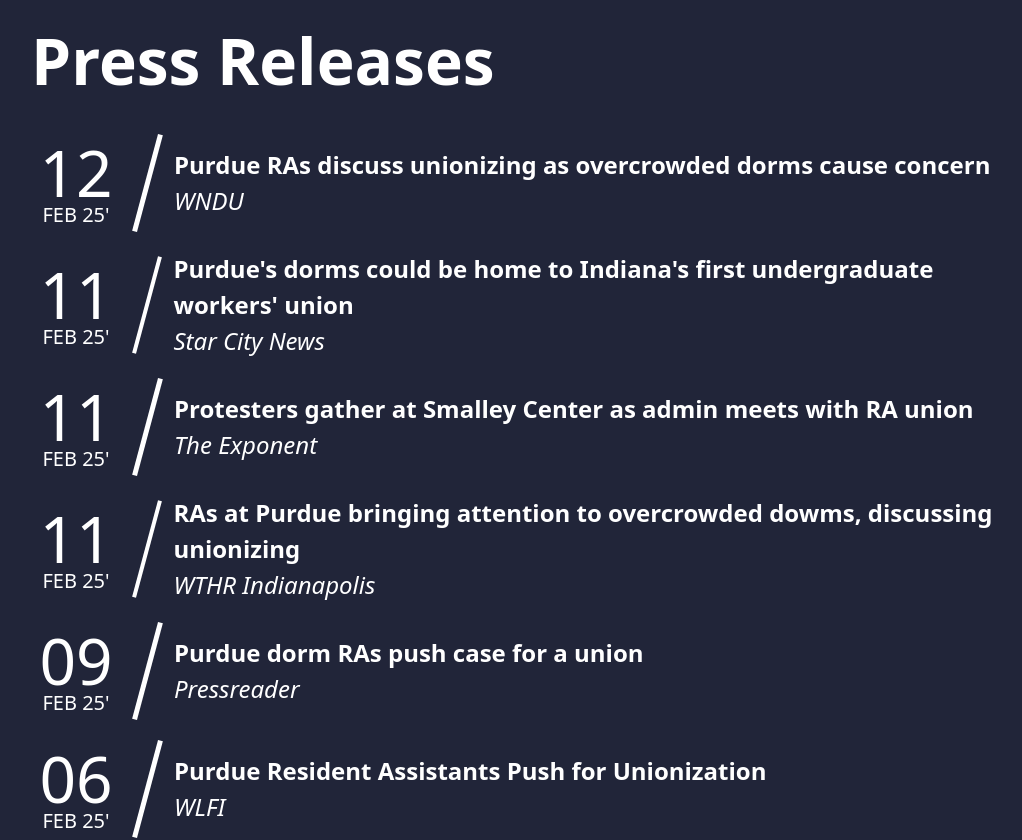
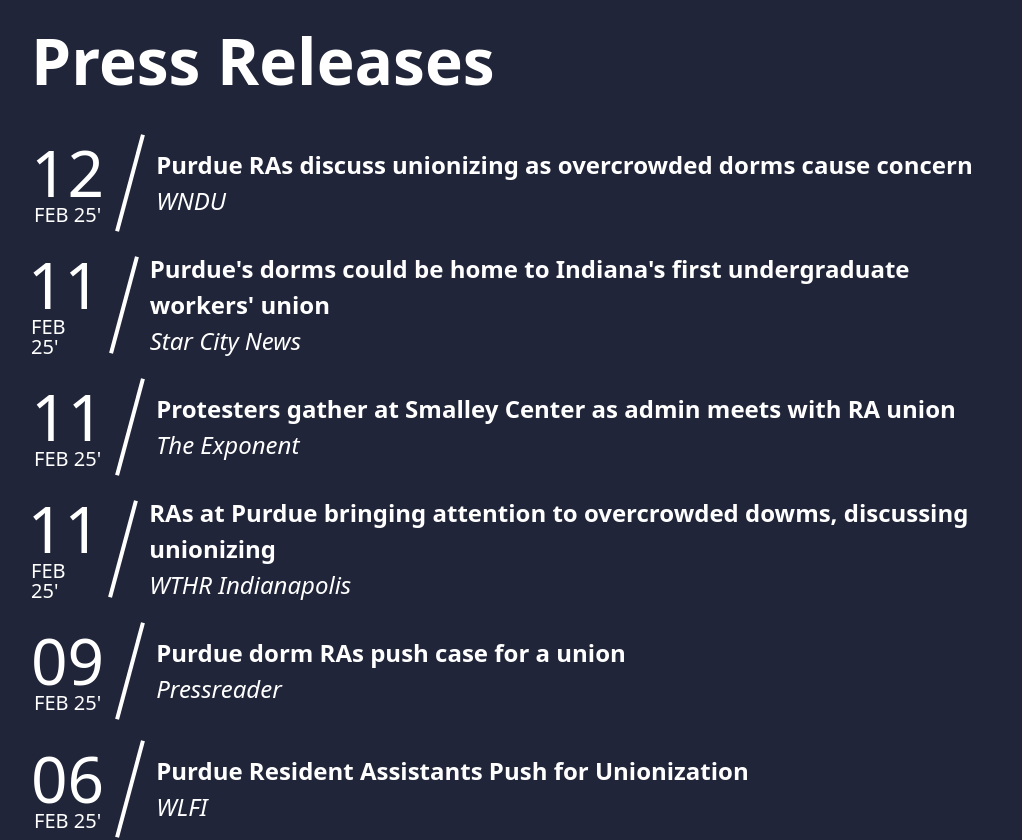
Before and after one commit to dillp1/row-website, a React (Vite) app: page / in a window 1280 px wide. Shown: the part 5380-6220 px from the top of the page, without its empty margins (119-1141 px from the left). Built offline with nearby package versions, Linux system fonts and the light colour scheme.

Commit message:
fixed press item spacing

```diff
--- a/src/components/PressItem.jsx
+++ b/src/components/PressItem.jsx
@@ -4,13 +4,13 @@
   return (
     <div className="flex flex-row items-center">
       {/* date */}
-      <div className="flex flex-col items-center leading-[1] min-w-[90px]">
+      <div className="flex flex-col items-center leading-[1] min-w-[60px]">
         <p className="text-[52px] sm:text-[52px] lg:text-[64px]">{day}</p>
         <p className="text-[14px] lg:text-[20px]">{date}</p>
       </div>
 
       {/* divider */}
-      <div className="w-[5px] h-[100px] bg-white rotate-[15deg] mx-6"></div>
+      <div className="w-[4px] h-[100px] bg-white rotate-[15deg] mx-6 shrink-0"></div>
 
       {/* info */}
       <div>
```
